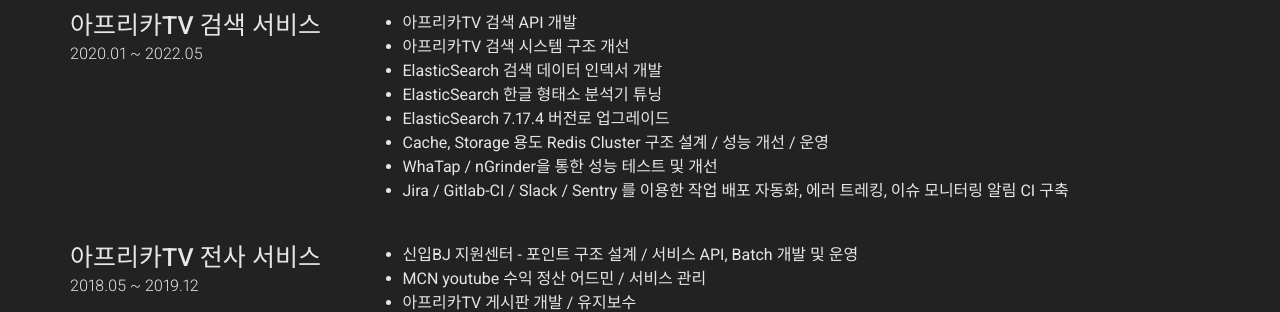
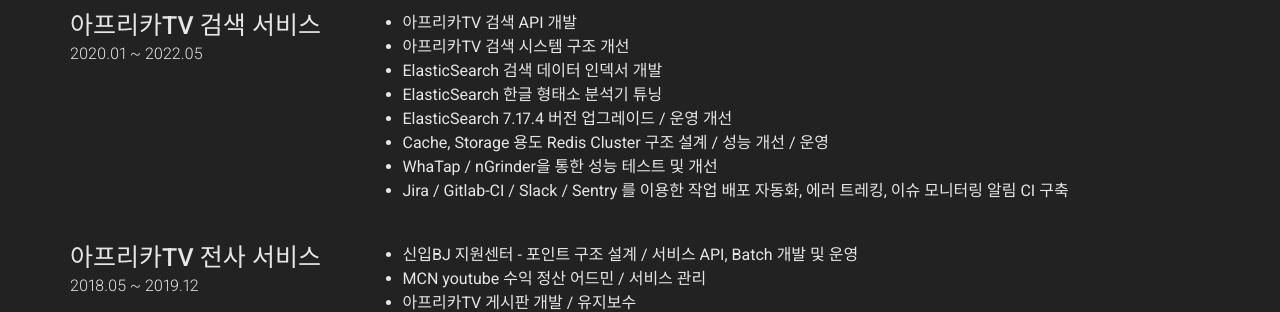
Before and after one commit to JinHyukParkk/JinHyukParkk.github.io, a Jekyll site: the page built from index.md, in a window 1280 px wide and 900 px high, scrolled down 1118 px. Shown: the part 151-463 px from the top of the window. Built offline with Jekyll 4.4.1, drawn with Linux system fonts in a browser that asks for light colours; nearby versions of some CDN libraries.

Commit message:
경력 사항 수정

```diff
--- a/_config.yml
+++ b/_config.yml
@@ -98,7 +98,7 @@ content:
           * 아프리카TV 검색 시스템 구조 개선
           * ElasticSearch 검색 데이터 인덱서 개발
           * ElasticSearch 한글 형태소 분석기 튜닝
-          * ElasticSearch 7.17.4 버전로 업그레이드
+          * ElasticSearch 7.17.4 버전 업그레이드 / 운영 개선
           * Cache, Storage 용도 Redis Cluster 구조 설계 / 성능 개선 / 운영
           * WhaTap / nGrinder을 통한 성능 테스트 및 개선
           * Jira / Gitlab-CI / Slack / Sentry 를 이용한 작업 배포 자동화, 에러 트레킹, 이슈 모니터링 알림 CI 구축
```
